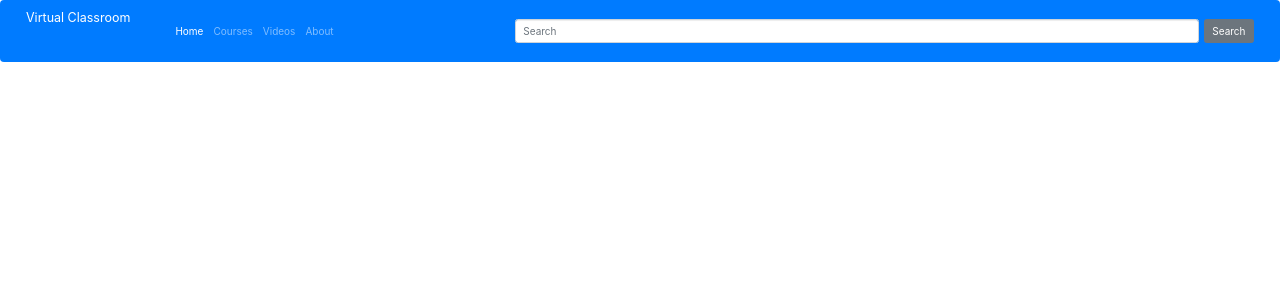
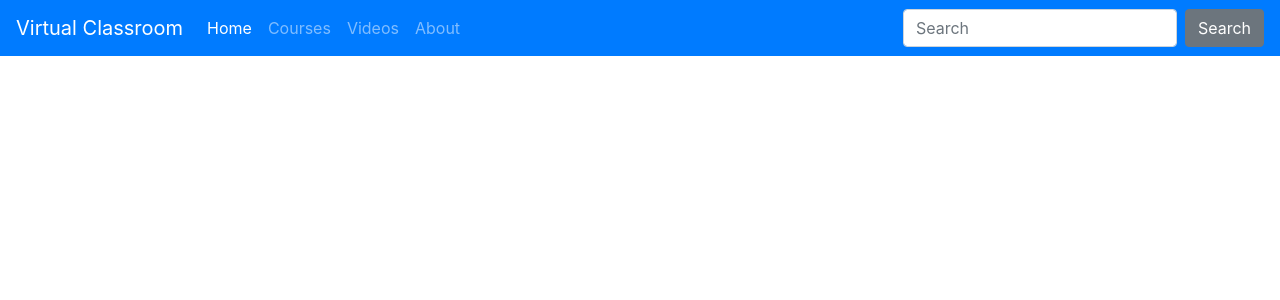
Before and after one commit to DVN237294/vc_frontend, an Angular app: page / in a window 1280 px wide. Shown: the top 300 px of the page. Built offline with nearby package versions, Linux system fonts and the light colour scheme.

Commit message:
fixed the pull requests comments

```diff
--- a/package.json
+++ b/package.json
@@ -20,8 +20,6 @@
     "@angular/platform-browser-dynamic": "~8.2.8",
     "@angular/router": "~8.2.8",
     "bootstrap": "^4.3.1",
-    "bootswatch": "^4.3.1",
-    "jquery": "^3.4.1",
     "ngx-bootstrap": "^5.1.2",
     "rxjs": "~6.4.0",
     "tslib": "^1.10.0",
--- a/src/app/navbar/navbar.component.html
+++ b/src/app/navbar/navbar.component.html
@@ -1,10 +1,9 @@
-<nav class="navbar navbar-expand-lg navbar-dark bg-primary">
-    <header class="navbar-brand" href="#">Virtual Classroom</header>
-    <button class="navbar-toggler" type="button" data-toggle="collapse" data-target="#navbarColor01" aria-controls="navbarColor01" aria-expanded="true" aria-label="Toggle navigation">
+  <nav class="navbar navbar-expand-lg navbar-dark bg-primary">
+    <a class="navbar-brand" href="#">Virtual Classroom</a>
+    <button class="navbar-toggler" type="button" data-toggle="collapse" data-target="#navbarColor01" aria-controls="navbarColor01" aria-expanded="false" aria-label="Toggle navigation">
       <span class="navbar-toggler-icon"></span>
     </button>
-
-    <div class="navbar-collapse collapse show" id="navbarColor01" style="">
+      <div class="collapse navbar-collapse" id="navbarColor01">
       <ul class="navbar-nav mr-auto">
         <li class="nav-item active">
           <a class="nav-link" href="#">Home <span class="sr-only">(current)</span></a>
@@ -20,7 +19,7 @@
         </li>
       </ul>
       <form class="form-inline my-2 my-lg-0">
-        <input class="form-control mr-sm-2" size="100" height="15" type="text" placeholder="Search">
+        <input class="form-control mr-sm-2" type="text" placeholder="Search">
         <button class="btn btn-secondary my-2 my-sm-0" type="submit">Search</button>
       </form>
     </div>
--- a/src/index.html
+++ b/src/index.html
@@ -6,11 +6,8 @@
   <base href="/">
   <meta name="viewport" content="width=device-width, initial-scale=1">
   <link rel="icon" type="image/x-icon" href="favicon.ico">
-  <link rel="stylesheet" href="https://maxcdn.bootstrapcdn.com/bootstrap/3.3.7/css/bootstrap.min.css" integrity="sha384-BVYiiSIFeK1dGmJRAkycuHAHRg32OmUcww7on3RYdg4Va+PmSTsz/K68vbdEjh4u" crossorigin="anonymous">
 </head>
 <body>
-  <app-root>Loading...</app-root>
-  <script src="https://code.jquery.com/jquery-3.1.1.min.js" integrity="sha256-hVVnYaiADRTO2PzUGmuLJr8BLUSjGIZsDYGmIJLv2b8=" crossorigin="anonymous"></script>
-  <script src="https://maxcdn.bootstrapcdn.com/bootstrap/3.3.7/js/bootstrap.min.js" integrity="sha384-Tc5IQib027qvyjSMfHjOMaLkfuWVxZxUPnCJA7l2mCWNIpG9mGCD8wGNIcPD7Txa" crossorigin="anonymous"></script>
+  <app-root></app-root>
 </body>
 </html>
```
